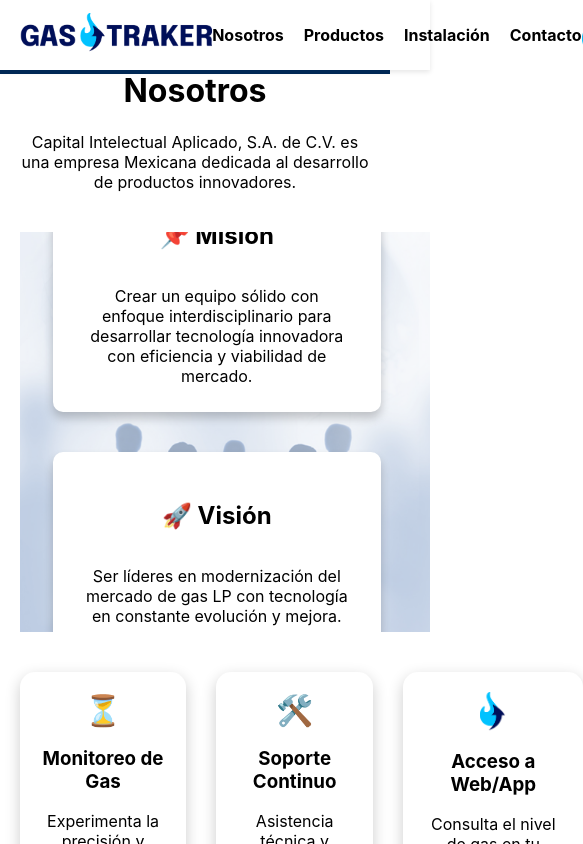
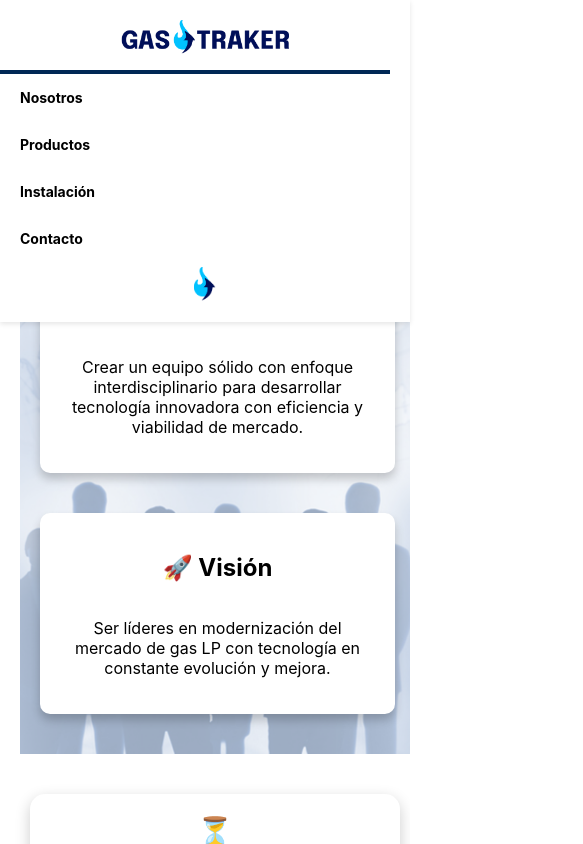
Before and after one commit to DanSan98/gastraker_web, a React (Create React App) app: page /nosotros in a window 390 px wide. Shown: the top 844 px of the page, 583 px wide, since content can reach past the window. Built offline with nearby package versions, Linux system fonts and the light colour scheme.

Commit message:
💄 Update Productos page with modal image view and improved caption

```diff
--- a/src/pages/Home.jsx
+++ b/src/pages/Home.jsx
@@ -1,11 +1,11 @@
 import React from "react";
 import { Link } from "react-router-dom"; // ✅ Import Link
-const heroImage = `${process.env.PUBLIC_URL}/assets/game-lts.webp`;
+const heroImage = `${process.env.PUBLIC_URL}/assets/product1.jpg`;
 
 const Home = () => {
   return (
     <div>
-      <div style={{ width: "100%", height: "4px", background: "#002855", marginTop: "90px" }}></div>
+      <div style={{ width: "100%", height: "4px", background: "#002855", marginTop: "-50px" }}></div>
 
 
       <div style={styles.container}>
--- a/src/pages/Productos.jsx
+++ b/src/pages/Productos.jsx
@@ -1,8 +1,8 @@
 import React, { useState, useEffect } from "react";
 
 const images = [
+  "/assets/product1.jpg",
   "/assets/game-lts.webp",
-  "/assets/product1.jpg",
   "/assets/product3.jpg",
 ];
 
@@ -14,8 +14,8 @@ const descriptions = [
 
 const Productos = () => {
   const [currentIndex, setCurrentIndex] = useState(0);
+  const [isModalOpen, setIsModalOpen] = useState(false);
 
-  // Auto-change slides every 10 seconds
   useEffect(() => {
     const interval = setInterval(() => {
       nextSlide();
@@ -37,7 +37,7 @@ const Productos = () => {
 
   return (
     <div>
-      <div className="header-separator"></div> {/* ✅ Added separator */}
+      <div className="header-separator"></div>
 
       <div style={styles.container}>
         <h2 style={styles.title}>PRODUCTOS</h2>
@@ -49,7 +49,12 @@ const Productos = () => {
           <button onClick={prevSlide} style={styles.arrowLeft}>{"<"}</button>
 
           <div style={styles.imageContainer}>
-            <img src={images[currentIndex]} alt="Producto" style={styles.image} />
+            <img
+              src={images[currentIndex]}
+              alt="Producto"
+              style={styles.image}
+              onClick={() => setIsModalOpen(true)}
+            />
             <div style={styles.caption}>{descriptions[currentIndex]}</div>
           </div>
 
@@ -68,6 +73,21 @@ const Productos = () => {
             />
           ))}
         </div>
+
+        {/* ✅ Fullscreen Modal */}
+        {isModalOpen && (
+          <div
+            style={styles.modalOverlay}
+            onClick={() => setIsModalOpen(false)}
+          >
+            <img
+              src={images[currentIndex]}
+              alt="Producto ampliado"
+              style={styles.modalImage}
+              onClick={(e) => e.stopPropagation()}
+            />
+          </div>
+        )}
       </div>
     </div>
   );
@@ -100,17 +120,22 @@ const styles = {
     width: "100%",
     height: "auto",
     borderRadius: "10px",
+    cursor: "pointer",
   },
   caption: {
     backgroundColor: "rgba(0, 0, 0, 0.7)",
     color: "white",
-    padding: "10px",
+    padding: "6px 12px",
     position: "absolute",
-    bottom: "10px",
+    bottom: "225px",
     left: "50%",
     transform: "translateX(-50%)",
     borderRadius: "5px",
-    fontSize: "14px",
+    fontSize: "12px",
+    whiteSpace: "nowrap",
+    overflow: "hidden",
+    textOverflow: "ellipsis",
+    maxWidth: "90%",
   },
   arrowLeft: {
     fontSize: "20px",
@@ -135,6 +160,25 @@ const styles = {
     borderRadius: "50%",
     cursor: "pointer",
   },
+  modalOverlay: {
+    position: "fixed",
+    top: 0,
+    left: 0,
+    width: "100vw",
+    height: "100vh",
+    backgroundColor: "rgba(0,0,0,0.8)",
+    display: "flex",
+    justifyContent: "center",
+    alignItems: "center",
+    zIndex: 1000,
+  },
+  modalImage: {
+    maxWidth: "90%",
+    maxHeight: "90%",
+    borderRadius: "10px",
+    boxShadow: "0 0 20px rgba(255,255,255,0.2)",
+    cursor: "pointer",
+  },
 };
 
 export default Productos;
--- a/src/styles/Navbar.css
+++ b/src/styles/Navbar.css
@@ -9,17 +9,18 @@
   top: 0;
   z-index: 1000;
   box-shadow: 0 2px 5px rgba(0,0,0,0.1);
+  flex-wrap: wrap; /* ✅ allow items to wrap on small screens */
 }
 
-  /* ✅ Header Separator - Stays Fixed Below Navbar */
+/* ✅ Header Separator */
 .header-separator {
   position: fixed;
-    top: 70px; /* ✅ Matches navbar height */
+  top: 70px;
   left: 0;
   width: 100%;
   height: 4px;
-    background: #002855; /* ✅ Dark blue separator */
-    z-index: 999; /* ✅ Keeps it above content */
+  background: #002855;
+  z-index: 999;
 }
 
 .logoContainer {
@@ -48,6 +49,7 @@
   display: flex;
   justify-content: center;
   gap: 20px;
+  flex-wrap: wrap; /* ✅ let them stack on mobile */
 }
 
 .navLink {
@@ -55,4 +57,64 @@
   color: black;
   font-size: 16px;
   font-weight: bold;
+  white-space: nowrap;
 }
+
+
+/* ✅ RESPONSIVE MOBILE NAVBAR */
+@media (max-width: 768px) {
+  .navbar {
+    flex-direction: column;
+    align-items: flex-start;
+    padding: 10px;
+  }
+
+  .navLinks {
+    flex-direction: column;
+    align-items: flex-start;
+    gap: 10px;
+    width: 100%;
+    padding-left: 10px;
+    margin-top: 10px;
+  }
+
+  .navLink {
+    font-size: 14px;
+    padding: 5px 0;
+  }
+
+  .logoContainer,
+  .smallLogoContainer {
+    justify-content: center;
+    width: 100%;
+    padding: 0;
+  }
+
+  .logo,
+  .smallLogo {
+    height: 35px;
+  }
+}
+/* Existing navbar styles */
+
+/* Responsive adjustments */
+@media only screen and (max-width: 768px) {
+  .navbar {
+    flex-direction: column;
+    align-items: flex-start;
+  }
+
+  .navLinks {
+    flex-direction: column;
+    width: 100%;
+  }
+
+  .navLink {
+    padding: 10px 0;
+  }
+
+  .logoContainer, .smallLogoContainer {
+    justify-content: center;
+    padding: 10px 0;
+  }
+}
--- a/src/styles/Nosotros.css
+++ b/src/styles/Nosotros.css
@@ -3,6 +3,7 @@
   padding: 50px 20px;
 }
 
+/* 🌄 Mission/Vision Background Image Section */
 .mission-vision-container {
   display: flex;
   justify-content: center;
@@ -13,13 +14,13 @@
   padding: 50px 30px;
   position: relative;
   background: url("/assets/mv2.jpg") center center/cover no-repeat;
-  width: 100vw; /* ✅ Make it take full viewport width */
-  max-width: 100%; /* ✅ Ensure it doesn't overflow */
-  height: 300px;  /* ✅ Slightly taller if needed */
+  width: 100vw;
+  max-width: 100%;
+  height: 300px;
   overflow: hidden;
 }
 
-/* ✅ Transparent Overlay for Readability */
+/* 🔲 Overlay */
 .mission-vision-container::before {
   content: "";
   position: absolute;
@@ -27,42 +28,43 @@
   left: 0;
   width: 100%;
   height: 100%;
-  background: rgba(255, 255, 255, 0.5); /* ✅ Lightened for better contrast */
+  background: rgba(255, 255, 255, 0.5);
   z-index: 1;
 }
 
+/* 📦 Mission/Vision Card Container */
 .card-container {
   display: flex;
-  justify-content: space-between; /* ✅ Pushes them to the sides */
+  justify-content: space-between;
   align-items: center;
   gap: 40px;
   flex-wrap: wrap;
   z-index: 2;
   position: absolute;
-  width: 80%; /* ✅ Adjust width to prevent overflow */
-  left: 8%; /* ✅ Centers the content while allowing more spacing */
+  width: 80%;
+  left: 8%;
 }
 
+/* 🧾 Card Style */
 .card {
   background: white;
-  padding: 20px 30px; /* ✅ Increased horizontal padding */
-  border-radius: 10px; /* ✅ Reduced border-radius for a rectangular shape */
+  padding: 20px 30px;
+  border-radius: 10px;
   box-shadow: 0px 6px 10px rgba(0, 0, 0, 0.2);
-  width: 350px; /* ✅ Increased width */
-  height: 180px; /* ✅ Increased height */
+  width: 350px;
+  height: 180px;
   text-align: center;
   transition: transform 0.3s ease-in-out;
   display: flex;
   flex-direction: column;
-  justify-content: center; /* ✅ Centers text vertically */
+  justify-content: center;
 }
 
-/* ✅ Hover effect: Slight pop-up */
 .card:hover {
   transform: scale(1.05);
 }
 
-/* ✅ 3D Shadow Grid for 6 Boxes */
+/* 🔲 Grid for Benefits */
 .grid-container {
   display: grid;
   grid-template-columns: repeat(3, 1fr);
@@ -79,7 +81,6 @@
   transition: transform 0.2s ease-in-out, box-shadow 0.2s ease-in-out;
 }
 
-/* ✅ Hover effect: Slight movement */
 .grid-item:hover {
   transform: scale(1.05);
   box-shadow: 0px 10px 20px rgba(0, 0, 0, 0.3);
@@ -95,3 +96,60 @@
   height: 40px;
   margin-bottom: -5px;
 }
+
+/* 📱 MOBILE RESPONSIVE RULES */
+@media (max-width: 768px) {
+  .mission-vision-container {
+    height: auto;
+    padding: 40px 10px;
+    background-position: center 20%;
+  }
+
+  .card-container {
+    flex-direction: column;
+    gap: 20px;
+    position: relative;
+    width: 100%;
+    left: 0;
+  }
+
+  .card {
+    width: 90%;
+    height: auto;
+    padding: 20px;
+  }
+
+  .grid-container {
+    grid-template-columns: 1fr;
+    padding: 0 10px;
+  }
+
+  .grid-item {
+    width: 100%;
+  }
+}
+/* Existing nosotros styles */
+
+/* Responsive adjustments */
+@media only screen and (max-width: 768px) {
+  .mission-vision-container {
+    flex-direction: column;
+    height: auto;
+    padding: 20px;
+  }
+
+  .card-container {
+    flex-direction: column;
+    width: 100%;
+    left: 0;
+  }
+
+  .card {
+    width: 90%;
+    margin-bottom: 20px;
+  }
+
+  .grid-container {
+    grid-template-columns: 1fr;
+  }
+}
--- a/src/styles/global.css
+++ b/src/styles/global.css
@@ -18,21 +18,13 @@ body {
 
 /* ✅ Header Separator - Sticks to Header */
 .header-separator {
-  position: fixed;  /* ✅ Moves with header */
-  top: 70px;  /* ✅ Right below the header */
+  position: fixed;
+  top: 70px;
   left: 0;
   width: 100%;
   height: 4px;
-  background: #002855; /* ✅ Dark blue separator */
-  z-index: 999; /* ✅ Keeps it above content */
-}
-
-/* ✅ Additional Separator */
-.header-separator {
-  width: 100%;
-  height: 3px;
-  background: #002855; /* ✅ Dark blue separator */
-  margin-top: 80px; /* ✅ Space below header */
+  background: #002855;
+  z-index: 999;
 }
 
 /* ✅ Main Container */
@@ -98,3 +90,45 @@ a {
 a:hover {
   color: #002855;
 }
+
+/* ✅ ✅ MOBILE RESPONSIVENESS (Step 1) */
+@media (max-width: 768px) {
+  .container {
+    padding: 15px;
+  }
+
+  h1, h2 {
+    font-size: 24px;
+    margin-bottom: 10px;
+  }
+
+  h1::after, h2::after {
+    width: 50px;
+  }
+
+  button {
+    font-size: 14px;
+    padding: 10px 20px;
+  }
+
+  footer {
+    font-size: 12px;
+    padding: 8px 0;
+  }
+}
+/* Existing global styles */
+
+/* Responsive adjustments */
+@media only screen and (max-width: 768px) {
+  body {
+    padding: 10px;
+  }
+
+  h1, h2 {
+    font-size: 1.5em;
+  }
+
+  .container {
+    padding: 10px;
+  }
+}
```
Also changed, not shown: public/assets/product1.jpg. Lines whose indentation alone changed are shown as unchanged.
